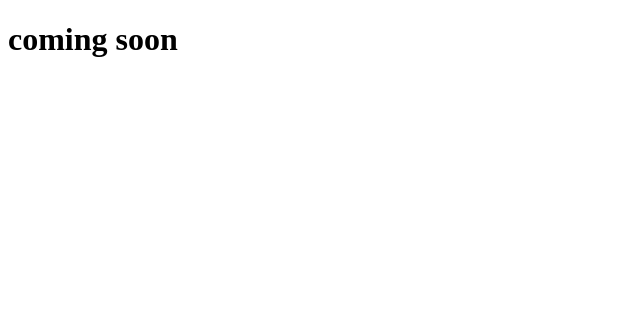
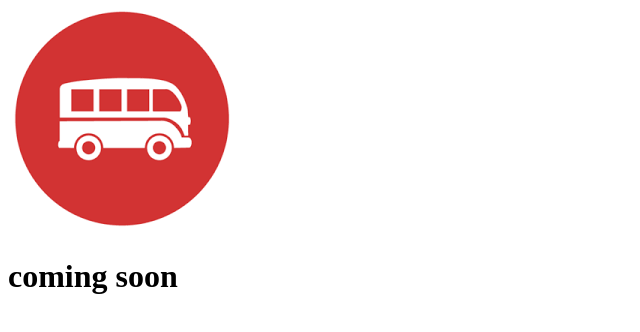
Before and after one commit to sashamanekke/git-101, a plain HTML site: page index.html in a window 1280 px wide. Shown: the whole page, without its empty margins (0-640 px from the left). Drawn offline with Linux system fonts and the light colour scheme.

Commit message:
yeeee, we added an image

```diff
--- a/index.html
+++ b/index.html
@@ -4,6 +4,7 @@
 	<title>Coming soon</title>
 </head>
 <body>
+	<img src="wagon.png">
 	<h1>coming soon</h1>
 </body>
 </html>
```
Also changed, not shown: wagon.png (added).
